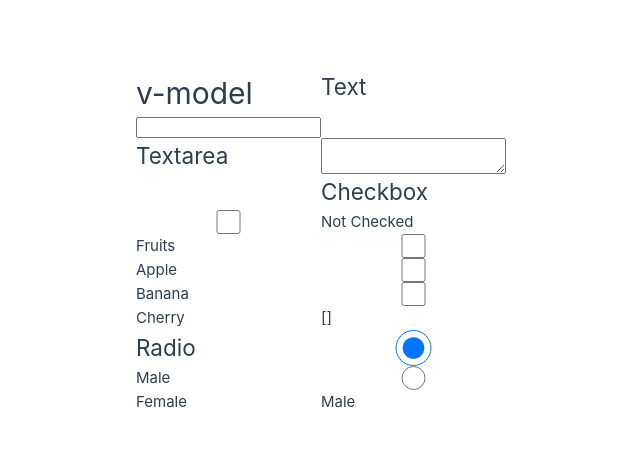
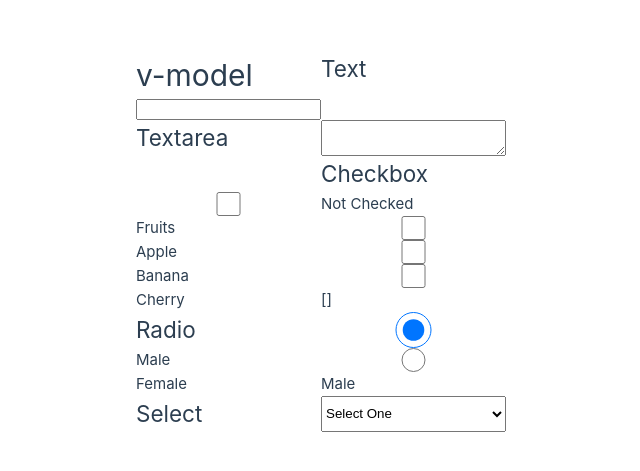
Before and after one commit to 2630-Daichi-Inoue/vue-lesson, a Vue app: page / in a window 1280 px wide. Shown: the part 159-630 px from the top of the page, without its empty margins (319-959 px from the left). Built offline with nearby package versions, Linux system fonts and the light colour scheme.

Commit message:
lesson 101

```diff
--- a/src/App.vue
+++ b/src/App.vue
@@ -5,6 +5,7 @@ const message = ref('')
 const checked = ref('Not Checked')
 const fruits = ref([])
 const gender = ref('Male')
+const selected = ref('')
 
 </script>
 <template>
@@ -36,4 +37,11 @@ const gender = ref('Male')
   <input id="Female" v-model="gender" type="radio" value="Female" />
   <label for="Female">Female</label>
   <p>{{ gender }}</p>
+
+  <h2>Select</h2>
+  <select v-model="selected" mutiple>
+    <option value="" hidden>Select One</option>
+    <option v-for="option in ['A', 'B', 'C']" :key="option">{{ option }}</option>
+  </select>
+  <p>{{ selected }}</p>
 </template>
```
